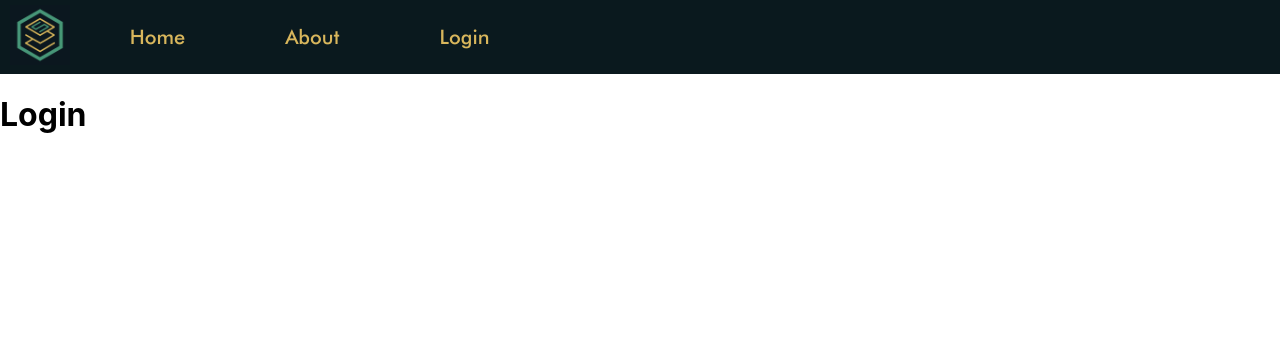
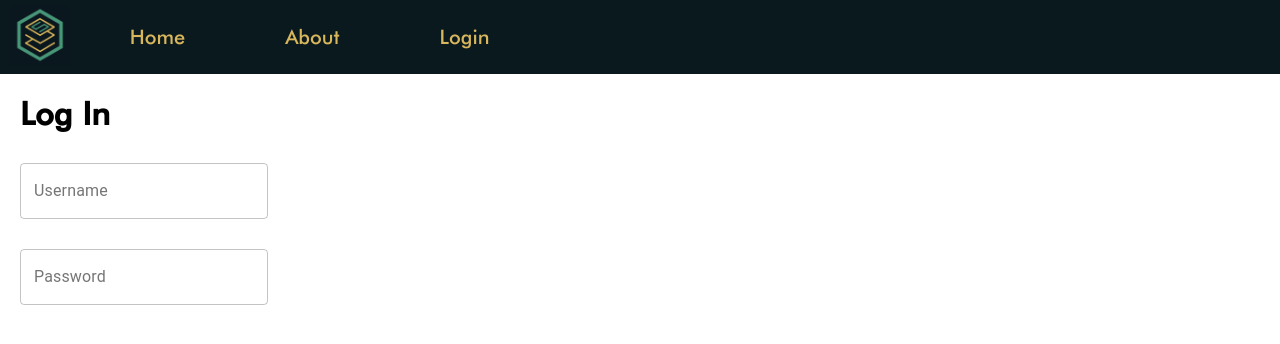
Before and after one commit to garrettluu/sdhacks2019, a React (Create React App) app in the folder client/: page /login in a window 1280 px wide. Shown: the top 344 px of the page. Built offline with nearby package versions, Linux system fonts and the light colour scheme.

Commit message:
Basic login page

```diff
--- a/client/package.json
+++ b/client/package.json
@@ -3,6 +3,7 @@
   "version": "0.1.0",
   "private": true,
   "dependencies": {
+    "@material-ui/core": "^4.5.1",
     "react": "^16.11.0",
     "react-dom": "^16.11.0",
     "react-router-dom": "^5.1.2",
--- a/client/src/App.css
+++ b/client/src/App.css
@@ -69,3 +69,7 @@
 .App-link {
   color: #5c746f;
 }
+
+.content {
+  height: 100%;
+}
--- a/client/src/App.js
+++ b/client/src/App.js
@@ -1,6 +1,6 @@
 import React from "react";
 import Home from "./Pages/Home";
-import Login from "./Login";
+import Login from "./Pages/Login";
 import { BrowserRouter, Link, Route } from "react-router-dom";
 import Logo from "./Images/logo.png";
 
--- /dev/null
+++ b/client/src/Login.css
@@ -0,0 +1,13 @@
+.Login {
+  height: 100%;
+}
+#login-header {
+  font-family: "Futura", sans-serif;
+  padding: 10px;
+  margin: 10px;
+}
+
+.input-field {
+  padding: 10px;
+  margin: 10px;
+}
--- a/client/src/Login.js
+++ /dev/null
@@ -1,15 +0,0 @@
-import React, { Component } from 'react';
-
-class Login extends Component {
-  render() {
-    return (
-      <div>
-        <h1>
-          Login
-        </h1>
-      </div>
-    );
-  }
-}
-
-export default Login;
--- /dev/null
+++ b/client/src/Pages/Login.js
@@ -0,0 +1,28 @@
+import React, { Component } from 'react';
+import TextField from '@material-ui/core/TextField';
+
+import "../App.css";
+import "../Login.css";
+
+class Login extends Component {
+  render() {
+    return (
+      <div className="Login">
+        <h1 id="login-header">
+          Log In
+        </h1>
+        <div className="input-field">
+          <TextField type="text" variant="outlined" label="Username"
+            placeholder="example123"/>
+        </div>
+        <div className="input-field">
+          <TextField type="password" variant="outlined" label="Password"
+            placeholder="hunter2"/>
+        </div>
+
+      </div>
+    );
+  }
+}
+
+export default Login;
```
Also changed, not shown: 1 other file (tests, documents, lock files or other folders).
